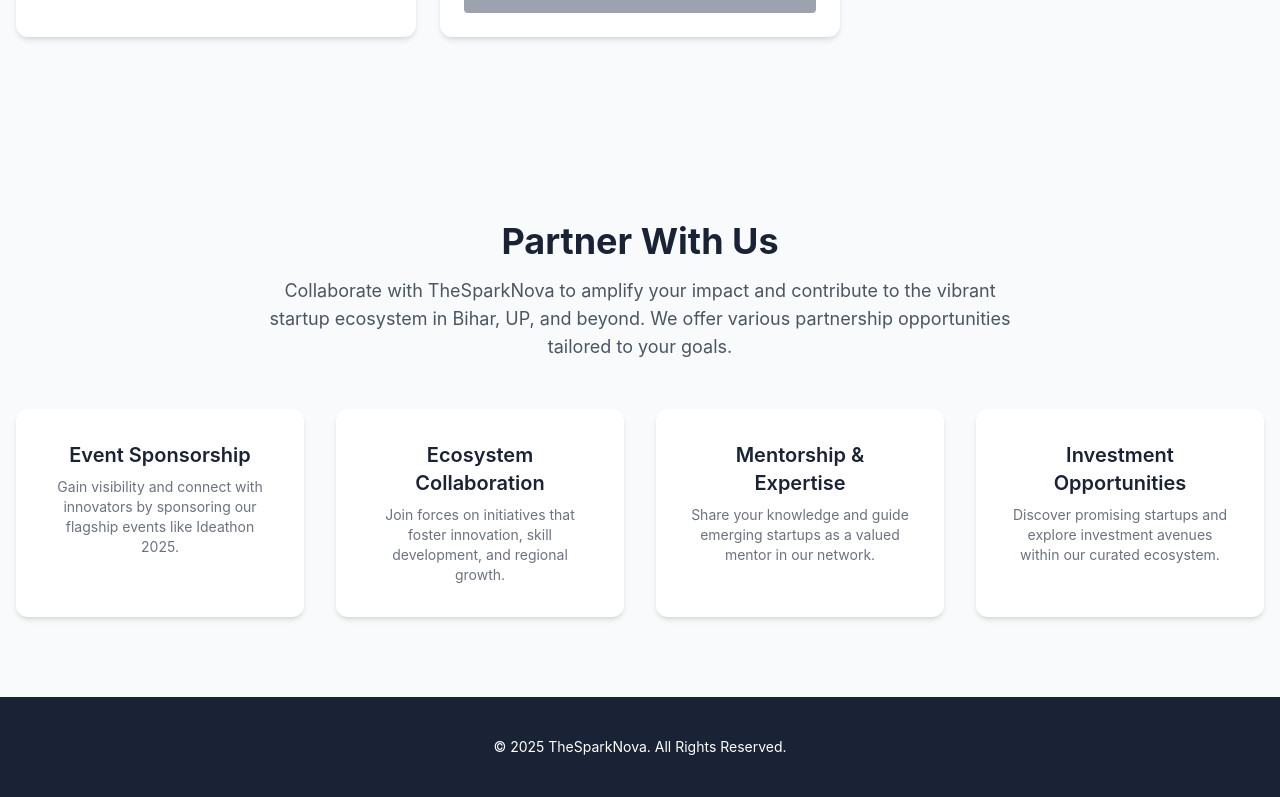
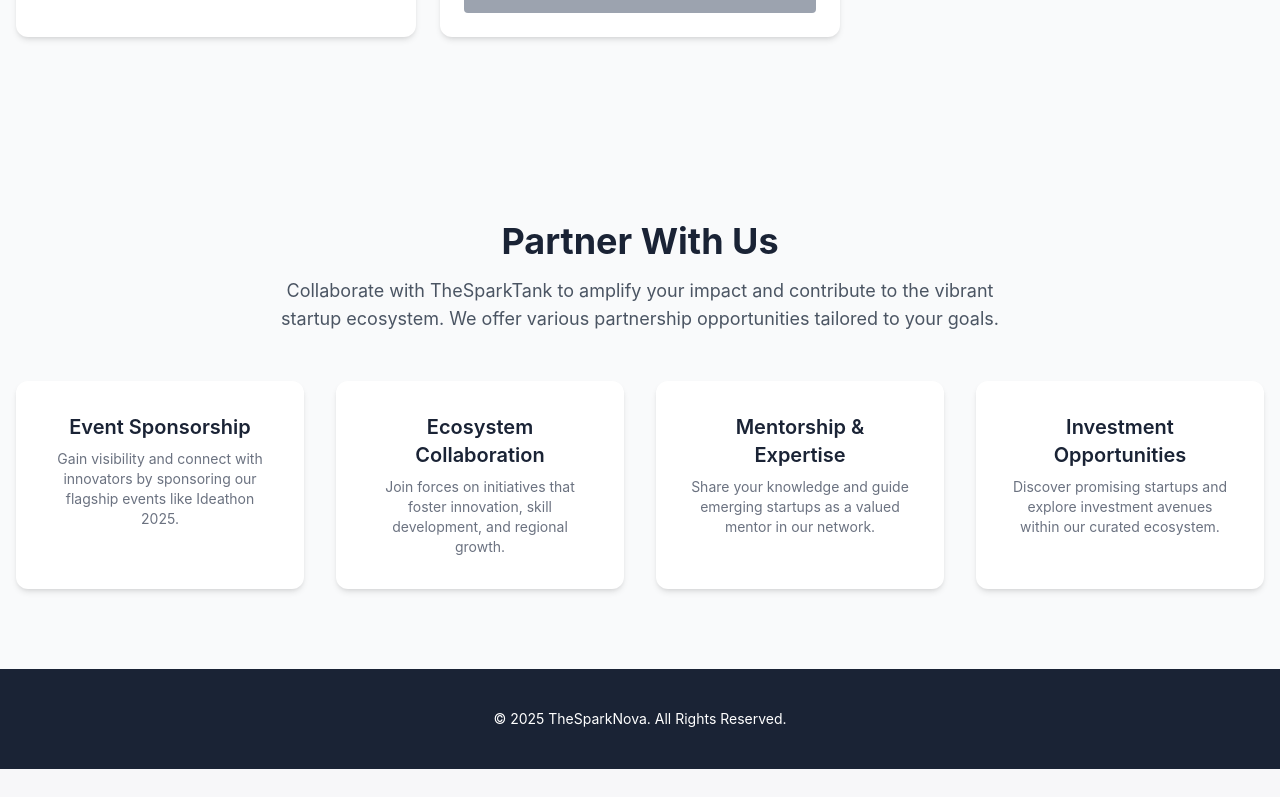
Before and after one commit to dushyant1222/frontend, a React (Create React App) app: page / in a window 1280 px wide. Shown: the part 2911-3708 px from the top of the page. After the commit the page ends 3680 px from the top, so only its background shows below. Built offline with nearby package versions, Linux system fonts and the light colour scheme; no server answers.

Commit message:
Update Partners.jsx

```diff
--- a/src/components/Partners.jsx
+++ b/src/components/Partners.jsx
@@ -14,7 +14,7 @@
         <div className="text-center mb-12">
           <h2 className="text-3xl md:text-4xl font-bold text-[#1a2335]">Partner With Us</h2>
           <p className="mt-4 text-lg text-gray-600 max-w-3xl mx-auto">
-            Collaborate with TheSparkNova to amplify your impact and contribute to the vibrant startup ecosystem in Bihar, UP, and beyond. We offer various partnership opportunities tailored to your goals.
+            Collaborate with TheSparkTank to amplify your impact and contribute to the vibrant startup ecosystem. We offer various partnership opportunities tailored to your goals.
           </p>
         </div>
         <div className="grid md:grid-cols-2 lg:grid-cols-4 gap-8">
```
